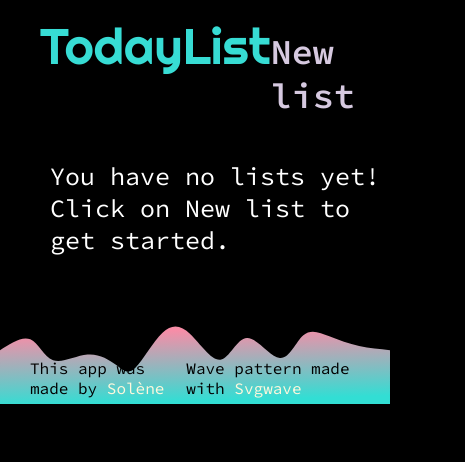
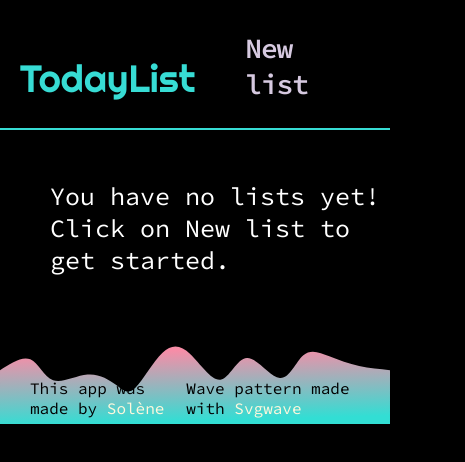
Before and after one commit to solenedel/TodayList, a React (Create React App) app: page / in a window 390 px wide. Shown: the top 462 px of the page, 465 px wide, since content can reach past the window. Built offline with nearby package versions, Linux system fonts and the light colour scheme; the HTML template or start-up script is replaced by a standard one; a web font is replaced by a local one.

Commit message:
responsive styling

```diff
--- a/src/components/Nav.js
+++ b/src/components/Nav.js
@@ -2,7 +2,7 @@ import React from 'react';
 import { Link } from 'react-router-dom';
 
 // eslint-disable-next-line
-const Nav = ({ className, addNewList, lists }) => {
+const Nav = ({ className, addNewList}) => {
   return (
     <nav className={className}>
       <div id="nav-flexbox">
--- a/src/components/styled-components/Nav.style.js
+++ b/src/components/styled-components/Nav.style.js
@@ -4,10 +4,11 @@ import Nav from '../Nav';
 import { colorVars } from './css-variables';
 
 export const StyledNav = styled(Nav)`
-  height: 110px;
+  height: 100px;
+  border-bottom: solid 2px ${colorVars.primaryGreen};
 
   .new-list {
-    margin-right: 80px;
+    margin-right: 40px;
     font-weight: 600;
     animation: color-change 1.5s infinite;
     font-size: 35px;
@@ -26,10 +27,10 @@ export const StyledNav = styled(Nav)`
   }
 
   & #nav-flexbox {
-    z-index: 2;
+    margin-top: 30px;
     display: flex;
     justify-content: space-between;
-    align-items: baseline;
+    align-items: flex-end;
   }
 
   div#logo {
@@ -62,4 +63,34 @@ export const StyledNav = styled(Nav)`
       }
     }
   }
+
+  @media screen and (max-width: 700px) {
+    ul {
+      padding: 0;
+      margin-right: 0;
+    }
+    .new-list {
+      margin-right: 0;
+      font-size: 28px;
+      letter-spacing: -1.2px;
+      position: relative;
+      left: 10px;
+    }
+
+    div#logo {
+      margin-left: 20px;
+      margin-right: 40px;
+      font-size: 38px;
+    }
+  }
+
+  @media screen and (max-width: 370px) {
+    .new-list {
+      font-size: 24px;
+    }
+
+    div#logo {
+      font-size: 32px;
+    }
+  }
 `;
```
